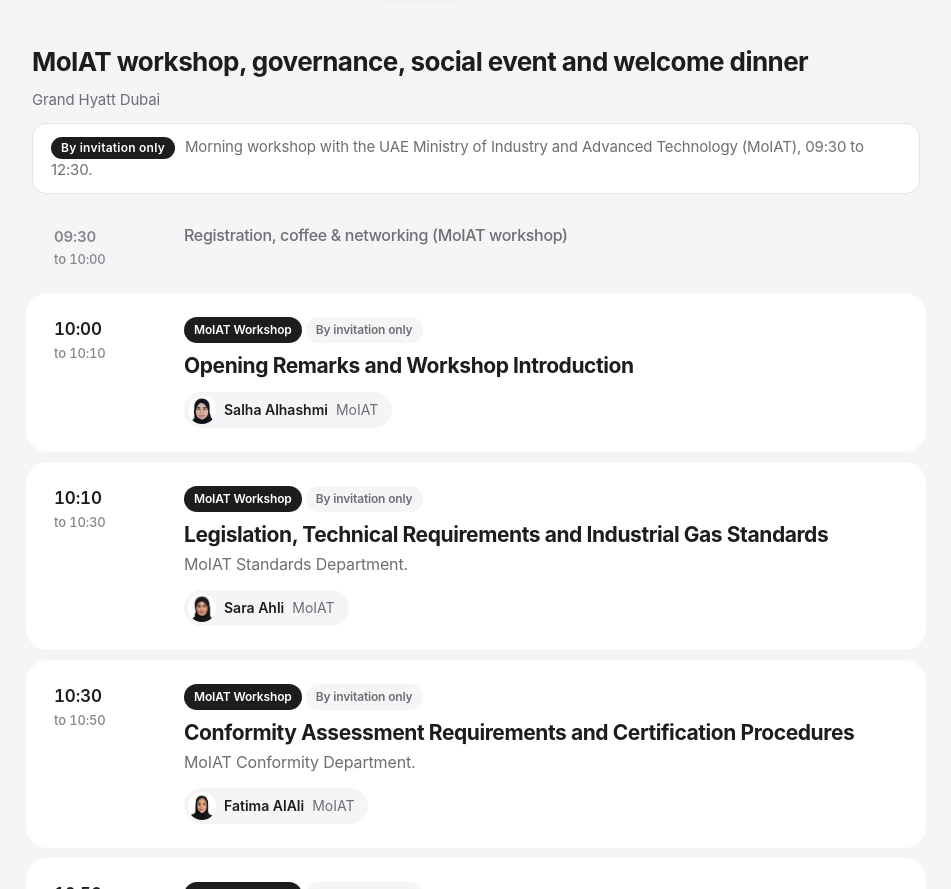
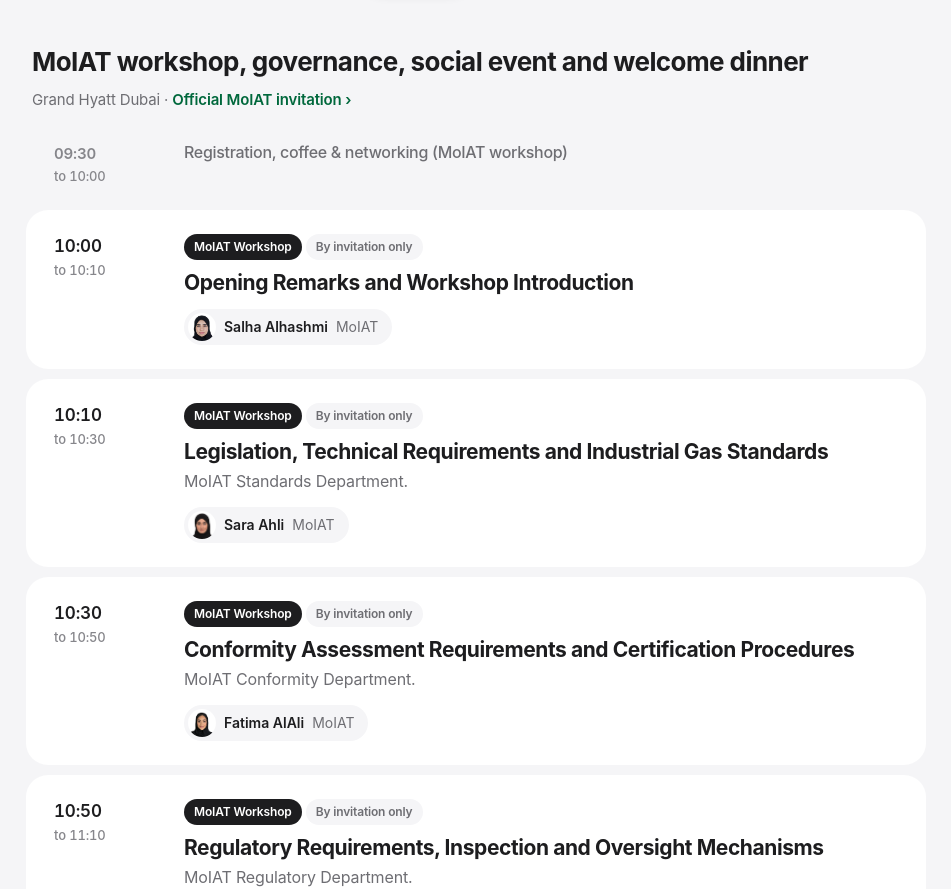
Before and after one commit to rogersayah-eng/sitemega, a plain HTML site: page index.html in a window 1280 px wide. Shown: the part 2533-3422 px from the top of the page, without its empty margins (164-1115 px from the left). Drawn offline with Linux system fonts and the light colour scheme; animation ran at ten frames a second.

Commit message:
Remove workshop note line, link official MoIAT invitation
Co-Authored-By: Claude Opus 5.5 <noreply@anthropic.com>
Claude-Session: https://claude.ai/code/session_01GuZmHnwCLzamjECtL3ZvGQ

```diff
--- a/index.html
+++ b/index.html
@@ -163,6 +163,8 @@ section{padding:130px 0}
 .dayhead{display:flex;justify-content:space-between;align-items:baseline;margin-bottom:18px;padding:0 6px;flex-wrap:wrap;gap:8px}
 .dayhead h3{font-size:26px;font-weight:700;letter-spacing:-.022em}
 .dayhead span{color:var(--tx2);font-size:15px}
+.inv-link{color:var(--g700);font-weight:600;white-space:nowrap}
+.inv-link:hover{text-decoration:underline}
 .invite{margin:-6px 6px 18px;padding:12px 18px;border-radius:14px;background:#fff;border:1px solid var(--line);font-size:15px;color:var(--tx2)}
 .invite::before{content:"By invitation only";display:inline-block;margin-right:10px;padding:2px 10px;border-radius:999px;background:#1D1D1F;color:#fff;font-size:12px;font-weight:600;letter-spacing:.02em}
 .slots{display:flex;flex-direction:column;gap:10px}
@@ -513,8 +515,7 @@ footer img{width:36px;border-radius:6px}
     </div></div>
 
     <div class="day on" id="d1">
-      <div class="dayhead"><h3>MoIAT workshop, governance, social event and welcome dinner</h3><span>Grand Hyatt Dubai</span></div>
-      <p class="invite">Morning workshop with the UAE Ministry of Industry and Advanced Technology (MoIAT), 09:30 to 12:30.</p>
+      <div class="dayhead"><h3>MoIAT workshop, governance, social event and welcome dinner</h3><span>Grand Hyatt Dubai · <a class="inv-link" href="img/moiat-invitation.jpg" target="_blank" rel="noopener">Official MoIAT invitation ›</a></span></div>
       <div class="slots" id="d1slots"></div>
     </div>
 
```
Also changed, not shown: img/moiat-invitation.jpg (added).
